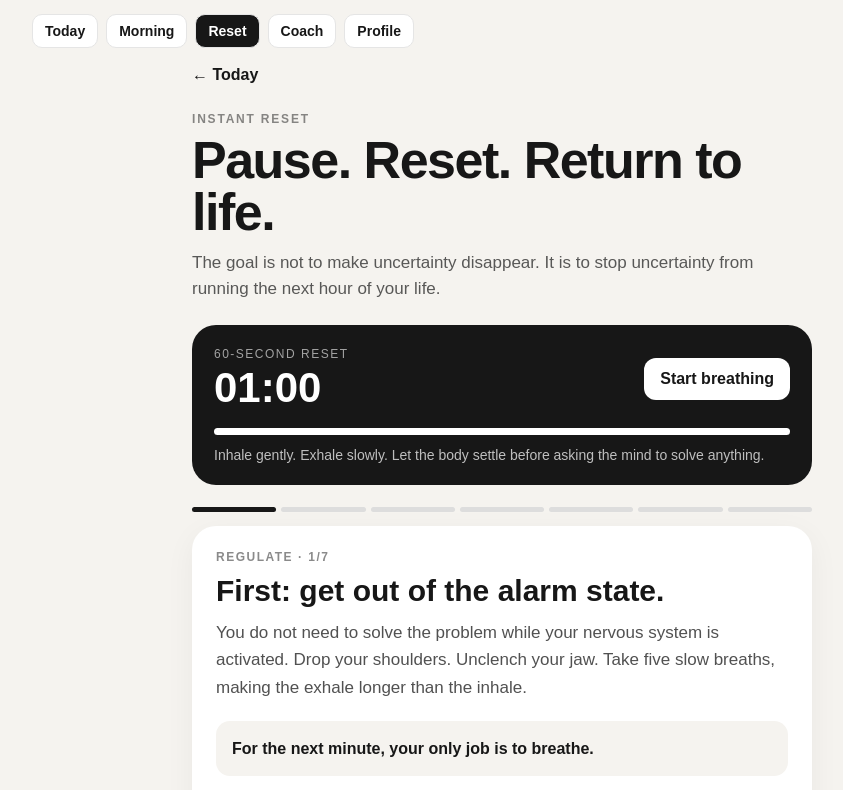
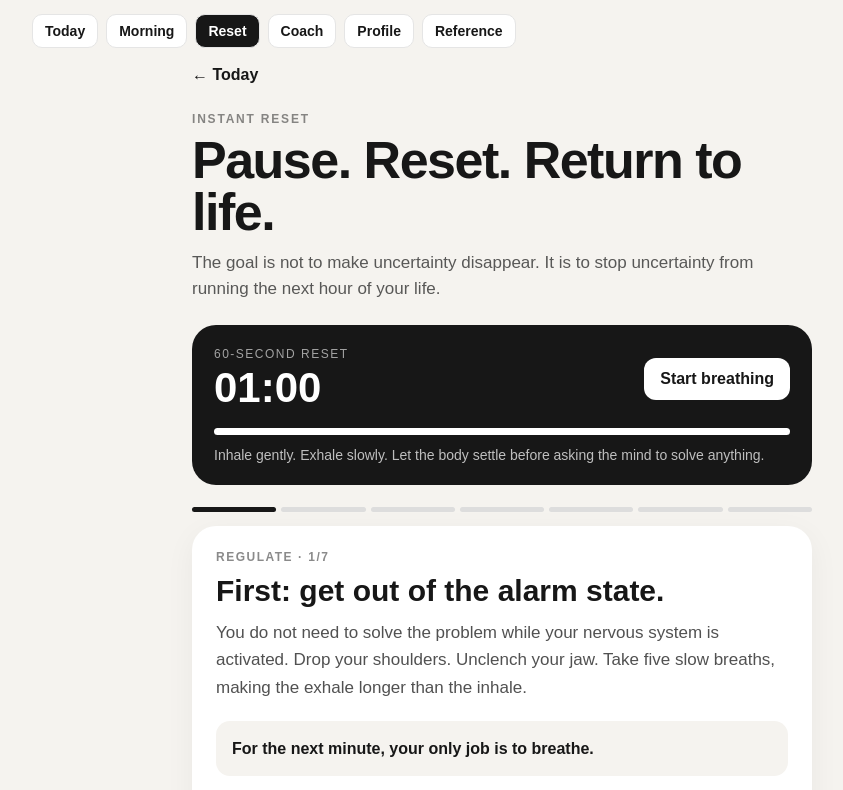
Before and after one commit to n5a5/personal-ai-coach, a Next.js app: page /reset in a window 1280 px wide. Shown: the top 790 px of the page, without its empty margins (138-981 px from the left). Built offline with nearby package versions, Linux system fonts and the light colour scheme; no server answers.

Commit message:
Add Reference to coach navigation

```diff
--- a/app/components/coach-nav.tsx
+++ b/app/components/coach-nav.tsx
@@ -9,6 +9,7 @@ const links = [
   ["/reset", "Reset", "↺"],
   ["/coach", "Coach", "✦"],
   ["/profile", "Profile", "○"],
+  ["/reference", "Reference", "?"],
 ];
 
 export default function CoachNav() {
```
